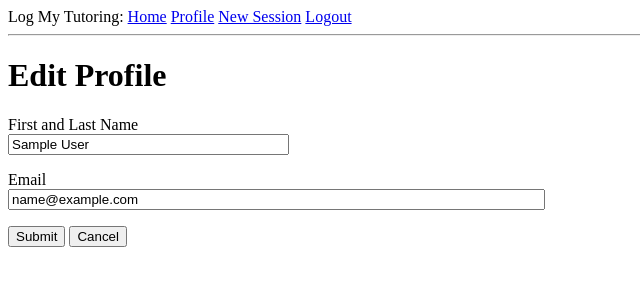
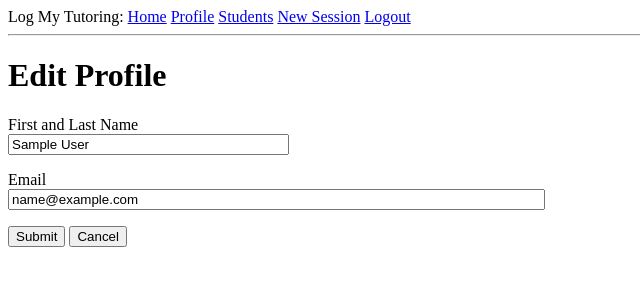
Before and after one commit to BrianBChoi/logmytutoring, a Flask app: page /edit-profile in a window 1280 px wide. Shown: the top 300 px of the page, without its empty margins (0-640 px from the left). Run offline with Flask 2, Linux system fonts and the light colour scheme; the visitor is signed in with stand-in values (Sample User, id 1); data comes from the database, SQL or seed files in the repository; parts of the project's set-up code (start-up, migrations or seed data) failed here and were passed over.

Commit message:
Add link to students page in nav bar

```diff
--- a/app/templates/base.html
+++ b/app/templates/base.html
@@ -14,6 +14,7 @@
             <a href="{{ url_for('login') }}">Login</a>
             {% else %}
             <a href="{{ url_for('profile') }}">Profile</a>
+            <a href="{{ url_for('students') }}">Students</a>
             <a href="{{ url_for('new_session')}}">New Session</a>
             <a href="{{ url_for('logout') }}">Logout</a>
             {% endif %}
```
